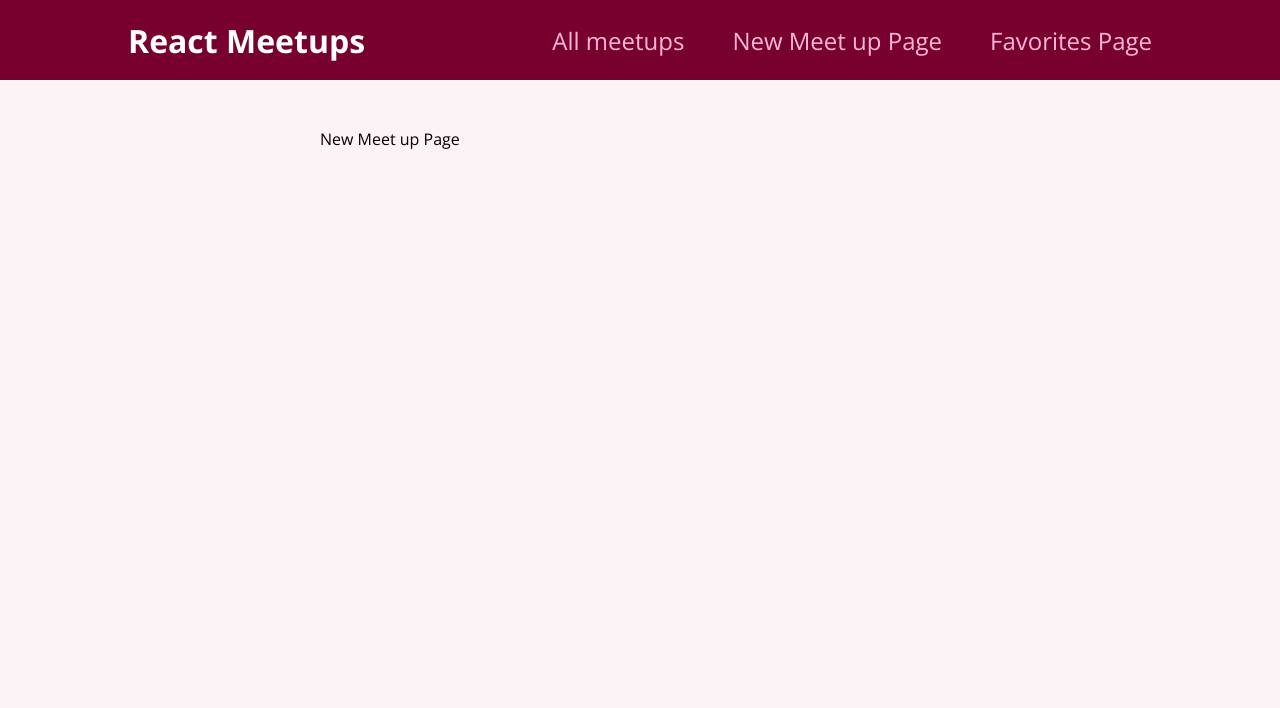
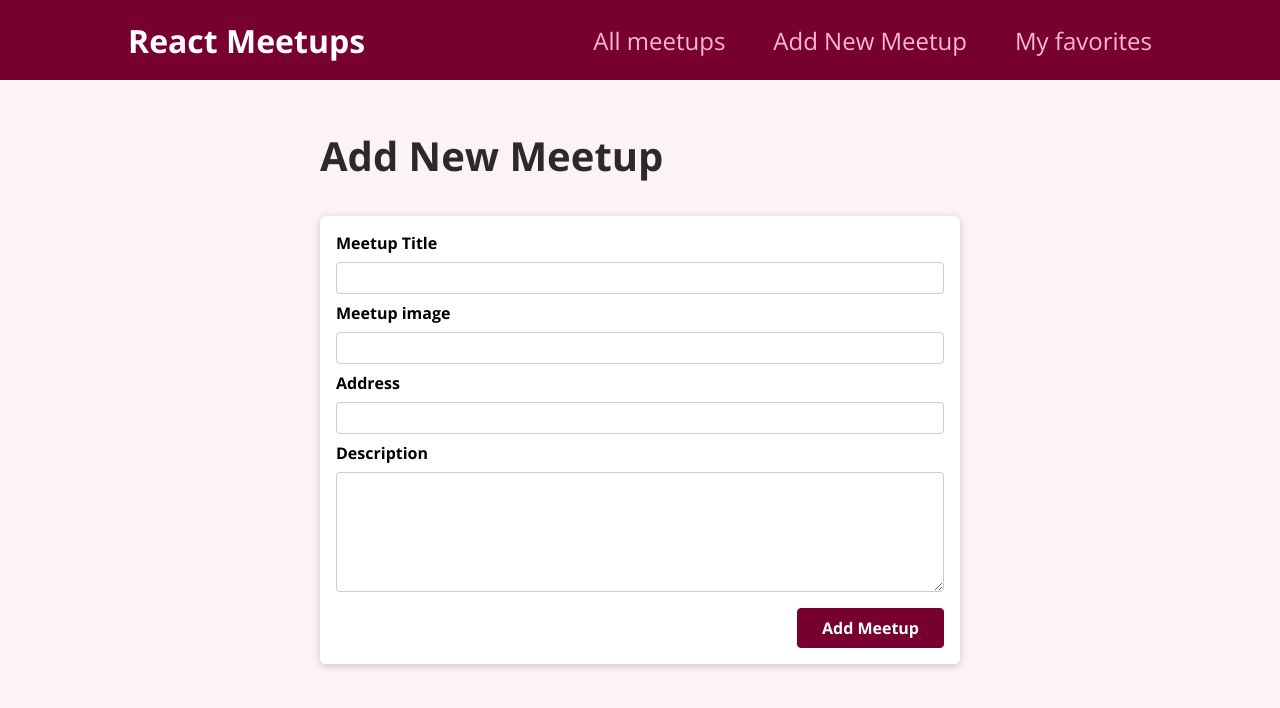
Before and after one commit to ZurabKobakhidze/meet-up, a React (Vite) app: page /NewMeetUpPage in a window 1280 px wide. Shown: the top 708 px of the page. Built offline with nearby package versions, Linux system fonts and the light colour scheme; the HTML template or start-up script is replaced by a standard one.

Commit message:
41 chapter

```diff
--- a/src/components/layout/MainNavigation.jsx
+++ b/src/components/layout/MainNavigation.jsx
@@ -12,10 +12,10 @@
             <Link to="/">All meetups</Link>
           </li>
           <li>
-            <Link to="/NewMeetUpPage">New Meet up Page</Link>
+            <Link to="/NewMeetUpPage">Add New Meetup</Link>
           </li>
           <li>
-            <Link to="/FavoritesPage">Favorites Page</Link>
+            <Link to="/FavoritesPage">My favorites</Link>
           </li>
         </ul>
       </nav>
--- /dev/null
+++ b/src/components/meetups/NewMeetupForm.jsx
@@ -0,0 +1,32 @@
+import Card from "../ui/Card";
+import classes from "./NewMeetupForm.module.css";
+
+function NewMeetupForm() {
+  return (
+    <Card>
+      <form className={classes.form}>
+        <div className={classes.control}>
+          <label htmlFor="title">Meetup Title</label>
+          <input type="text" required id="title" />
+        </div>
+        <div className={classes.control}>
+          <label htmlFor="image">Meetup image</label>
+          <input type="url" required id="image" />
+        </div>
+        <div className={classes.control}>
+          <label htmlFor="address">Address</label>
+          <input type="text" required id="address" />
+        </div>
+        <div className={classes.control}>
+          <label htmlFor="description">Description</label>
+          <textarea id="description" required rows="5"></textarea>
+        </div>
+        <div className={classes.actions}>
+          <button>Add Meetup</button>
+        </div>
+      </form>
+    </Card>
+  );
+}
+
+export default NewMeetupForm;
--- /dev/null
+++ b/src/components/meetups/NewMeetupForm.module.css
@@ -0,0 +1,45 @@
+.form {
+    padding: 1rem;
+  }
+
+  .control {
+    margin-bottom: 0.5rem;
+  }
+
+  .control label {
+    display: block;
+    font-weight: bold;
+    margin-bottom: 0.5rem;
+  }
+
+  .control input,
+  .control textarea {
+    display: block;
+    font: inherit;
+    border-radius: 4px;
+    border: 1px solid #ccc;
+    padding: 0.25rem;
+    width: 100%;
+  }
+
+  .actions {
+    margin-top: 1rem;
+    text-align: right;
+  }
+
+  .actions button {
+    font: inherit;
+    cursor: pointer;
+    background-color: #77002e;
+    color: white;
+    padding: 0.5rem 1.5rem;
+    border: 1px solid #77002e;
+    border-radius: 4px;
+    font-weight: bold;
+  }
+
+  .actions button:hover,
+  .actions button:active {
+    background-color: #a50e48;
+    border-color: #a50e48;
+  }
--- a/src/pages/NewMeetup.jsx
+++ b/src/pages/NewMeetup.jsx
@@ -1,5 +1,12 @@
+import NewMeetupForm from "../components/meetups/NewMeetupForm";
+
 function NewMeetUpPage() {
-    return <div>New Meet up Page</div>;
-  }
+  return (
+    <section>
+      <h1>Add New Meetup</h1>
+      <NewMeetupForm />
+    </section>
+  );
+}
 
-  export default NewMeetUpPage;
+export default NewMeetUpPage;
```
